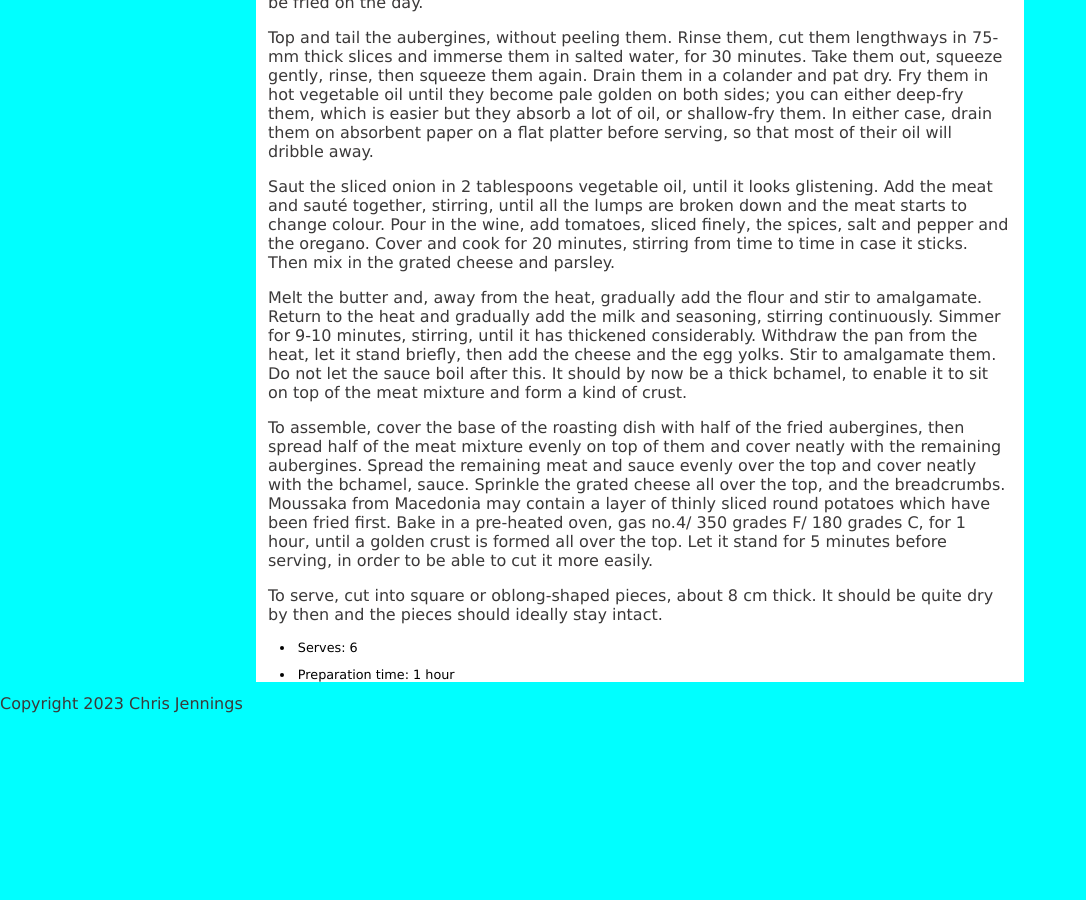
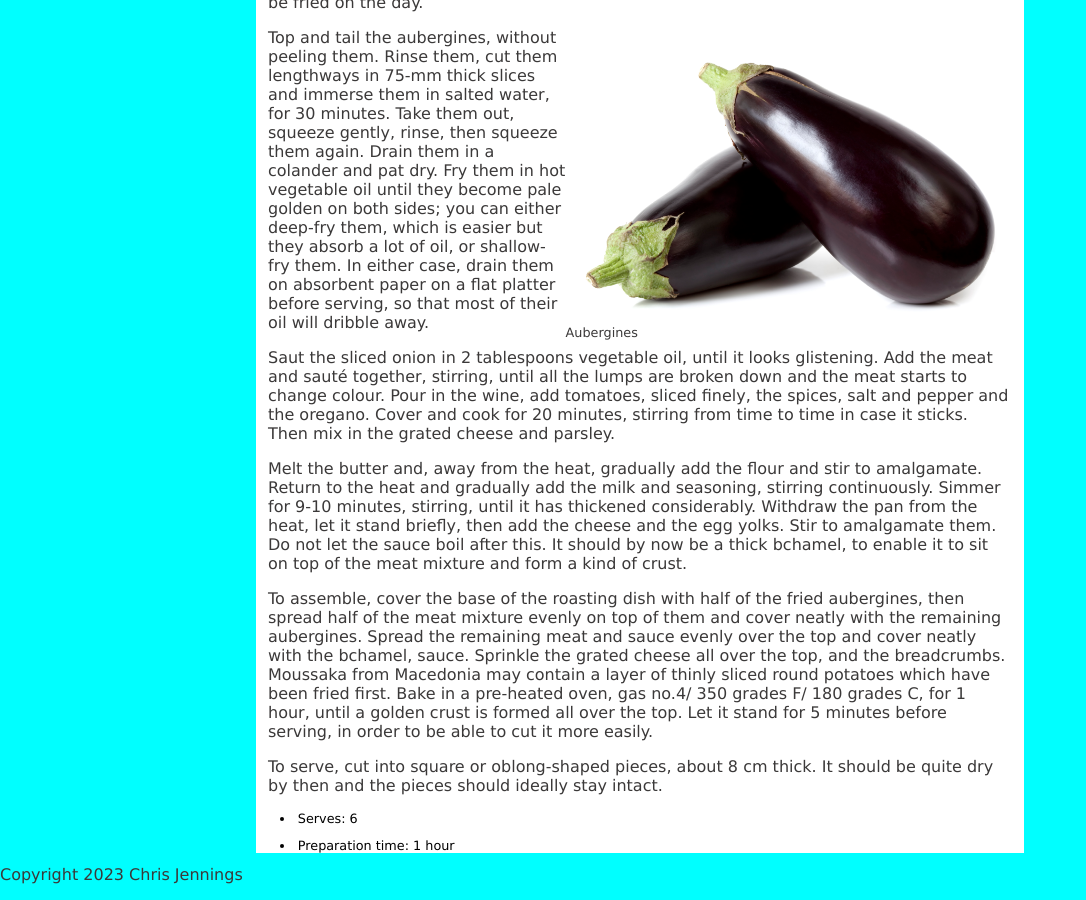
Before and after one commit to chrisatbrookes/greekrecipes, a Jekyll site: the page built from _recipes/recipe2.md, in a window 1280 px wide and 900 px high, scrolled down 904 px. Shown: the whole window, without its empty margins (0-1086 px from the left). Built offline with Jekyll 4.4.1, drawn with Linux system fonts in a browser that asks for light colours; before the commit the page ends 1633 px from its top, so only the background shows below that.

Commit message:
Update Recipe “recipe2”

```diff
--- a/_recipes/recipe2.md
+++ b/_recipes/recipe2.md
@@ -35,6 +35,8 @@ There are variations on this basic recipe, sometimes with no sauce, sometimes wi
 
 Moussaka should be baked in the oven. Use a roasting container, either square or oblong, approximately 25 x 25 cm or 39 x 28 cm. It is recommended that you spread the work involved over two days for your convenience; one can easily cook the meat the day before, without the Moussaka suffering at all. Do not do the same with the aubergines; they should be fried on the day.
 
+![Aubergines](../uploads/aubergine.jpg "Aubergines")
+
 Top and tail the aubergines, without peeling them. Rinse them, cut them lengthways in 75-mm thick slices and immerse them in salted water, for 30 minutes. Take them out, squeeze gently, rinse, then squeeze them again. Drain them in a colander and pat dry. Fry them in hot vegetable oil until they become pale golden on both sides; you can either deep-fry them, which is easier but they absorb a lot of oil, or shallow-fry them. In either case, drain them on absorbent paper on a flat platter before serving, so that most of their oil will dribble away.
 
 Saut the sliced onion in 2 tablespoons vegetable oil, until it looks glistening. Add the meat and sauté together, stirring, until all the lumps are broken down and the meat starts to change colour. Pour in the wine, add tomatoes, sliced finely, the spices, salt and pepper and the oregano. Cover and cook for 20 minutes, stirring from time to time in case it sticks. Then mix in the grated cheese and parsley.
```
Also changed, not shown: uploads/aubergine.jpg (added).
